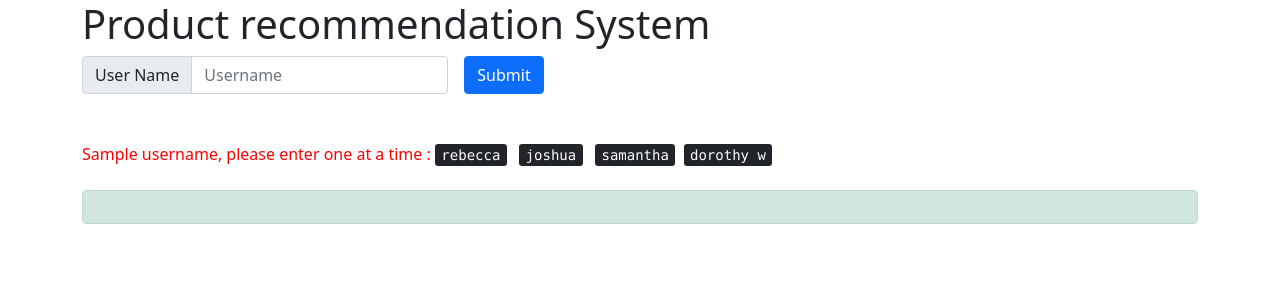
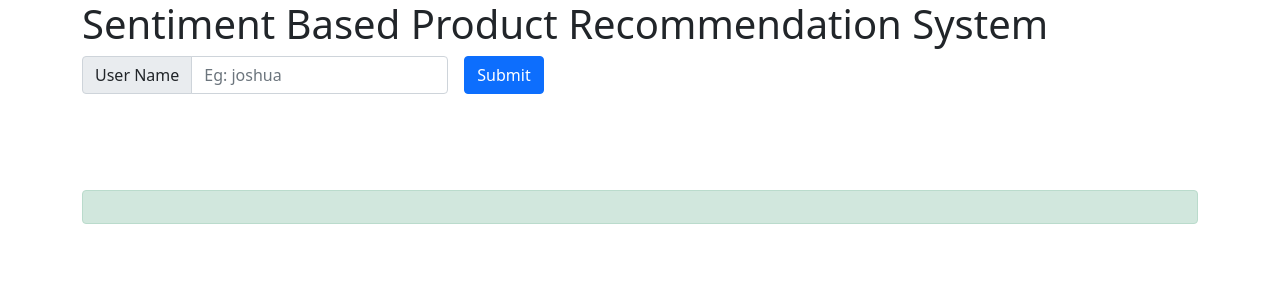
Before and after one commit to ramyap-learnspace/Sentiment-Analysis, a Flask app: page / in a window 1280 px wide. Shown: the top 300 px of the page. Run offline with Flask 2, Linux system fonts and the light colour scheme; parts of the project's set-up code (start-up, migrations or seed data) failed here and were passed over.

Commit message:
Add files via upload

```diff
--- a/templates/index.html
+++ b/templates/index.html
@@ -7,19 +7,19 @@
 <script src="https://cdn.jsdelivr.net/npm/bootstrap@5.1.3/dist/js/bootstrap.bundle.min.js"
   integrity="sha384-ka7Sk0Gln4gmtz2MlQnikT1wXgYsOg+OMhuP+IlRH9sENBO0LRn5q+8nbTov4+1p" crossorigin="anonymous"></script>
 
-<title>Capstone Project | Jyothish</title>
+<title>Sentiment Based Product Recommendation System</title>
 
 <body>
   <div class="container">
-    <h1>Product recommendation System</h1>
-    <div class="row">
+    <h1>Sentiment Based Product Recommendation System</h1>
+    <div class="row" style="color: light-blue; font-size: 18px;">
       <div class="col">
         <form class="row row-cols-lg-auto g-3 align-items-center" method="POST" action="/recommend">
           <div class="col-12">
             <label class="visually-hidden" for="User Name">Username</label>
             <div class="input-group">
               <div class="input-group-text">User Name</div>
-              <input type="text" class="form-control" id="User Name" name="User Name" placeholder="Username"
+              <input type="text" class="form-control" id="User Name" name="User Name" placeholder="Eg: joshua"
               >
             </div>
           </div>
@@ -33,8 +33,6 @@
       </div>
     </div>
     <br><br>
-    <span style="color:red;">Sample username, please enter one at a time : </span>
-    <kbd>rebecca</kbd> &nbsp; <kbd>joshua</kbd> &nbsp; <kbd>samantha</kbd> &nbsp;<kbd>dorothy w</kbd>
     <br>
     <br>
     <div class="alert alert-success" role="alert">
```
